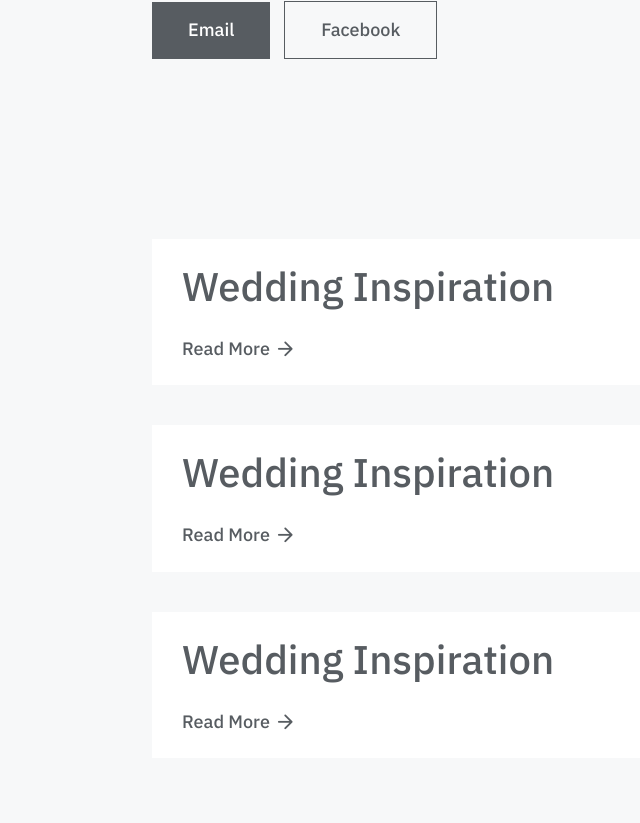
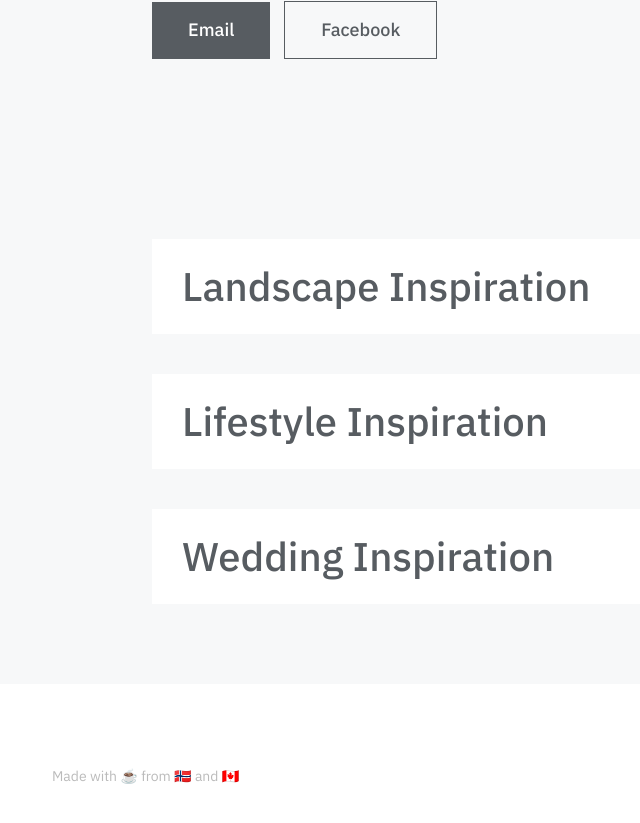
Before and after one commit to trollsterin/trollsterin.github.io, a Jekyll site: the page built from index.md, in a window 1280 px wide and 900 px high, scrolled down 1480 px. Shown: the top 823 px of the window, without its empty margins (3-643 px from the left). Built offline with Jekyll 4.4.1, drawn with Linux system fonts in a browser that asks for light colours; some web fonts are replaced.

Commit message:
update documentation formatting (#10)

```diff
--- a/_documentation/inspiration-landscape.md
+++ b/_documentation/inspiration-landscape.md
@@ -1,6 +1,6 @@
 ---
 # Page settings
-title: Wedding Inspiration # Define a title of your page
+title: Landscape Inspiration # Define a title of your page
 # description: The best photographers from around the world # Define a description of your page
 keywords: # Define keywords for search engines
 # order: 0 # Define order of this page in list of all documentation documents
--- a/_documentation/inspiration-lifestyle.md
+++ b/_documentation/inspiration-lifestyle.md
@@ -1,6 +1,6 @@
 ---
 # Page settings
-title: Wedding Inspiration # Define a title of your page
+title: Lifestyle Inspiration # Define a title of your page
 # description: The best photographers from around the world # Define a description of your page
 keywords: # Define keywords for search engines
 # order: 0 # Define order of this page in list of all documentation documents
--- a/troll-theme/_includes/docs-grid-navigation.html
+++ b/troll-theme/_includes/docs-grid-navigation.html
@@ -1,8 +1,6 @@
 {% if site.documentation %}
-	<div class="{{ include.classes }}">
+	<div class="u-bg-gray-30 u-pt-8 u-pb-4">
 		<div class="o-container">
-			<div class="o-row">
-				<div class="o-col-12">
 			<div class="o-row">
 				{% assign documentation = site.documentation | sort: 'order' %}
 				{% for document in documentation %}
@@ -15,17 +13,11 @@
 								{% if document.description %}
 									<p>{{ document.description }}</p>
 								{% endif %}
-										<button class="c-feature-card__cta">
-											Read More
-											<i class="o-icon o-icon--arrow-right"></i>
-										</button>
 							</div><!-- /.c-featured-card__content -->
 						</a><!-- /.c-feature-card -->
 					</div><!-- /.col -->
 				{% endfor %}
 			</div><!-- /.o-row -->
-				</div><!-- /.col -->
-			</div><!-- /.o-row -->
 		</div><!-- /.o-container -->
 	</div>
 {% endif %}
```
Lines whose indentation alone changed are shown as unchanged.
